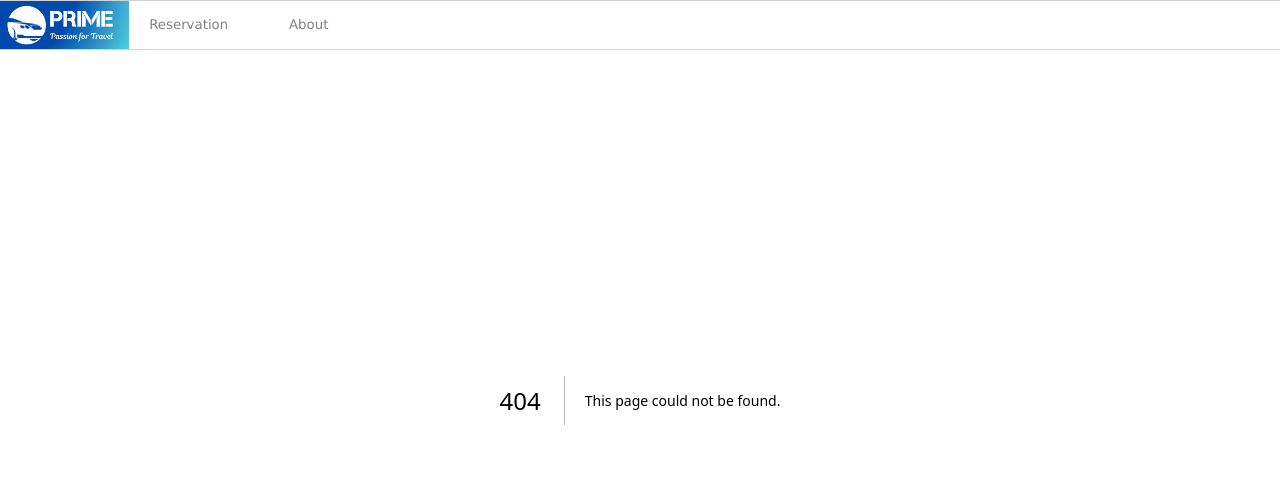
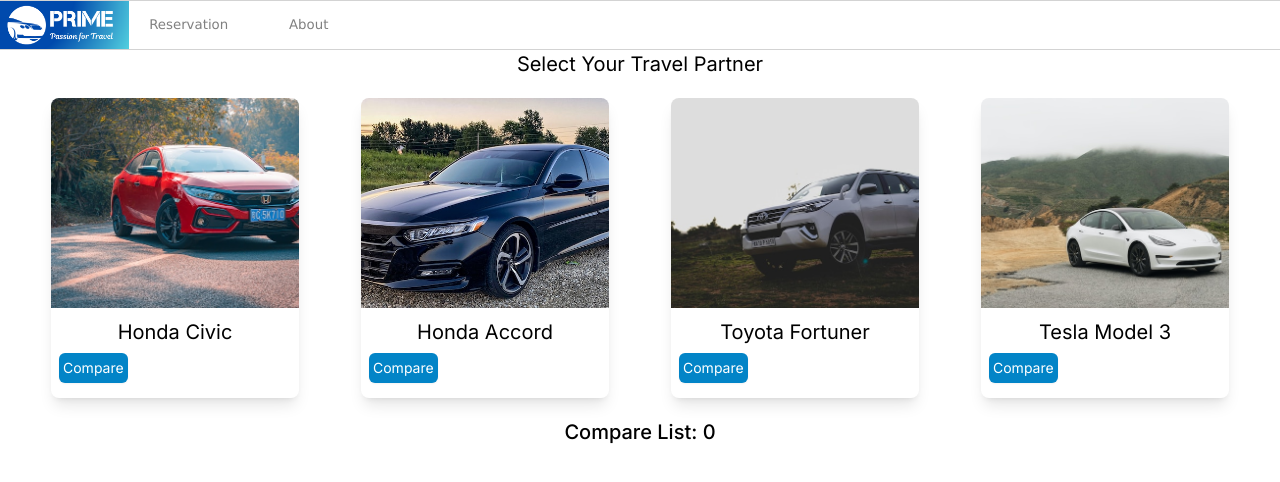
Before and after one commit to stormnoopper/CarReatalApp, a Next.js app: page /car in a window 1280 px wide. Before the commit this address had no page. Shown: the top 482 px of the page. Built offline with nearby package versions, Linux system fonts and the light colour scheme.

Commit message:
Assigment7

```diff
--- /dev/null
+++ b/src/app/(carinfo)/car/[cid]/page.tsx
@@ -0,0 +1,28 @@
+import Image from "next/image";
+
+export default function CarDetailPage({params}:{params:{cid:string}}){
+    //Mock Data
+    const mockCarRepo = new Map()
+    mockCarRepo.set('001',{name:'Honda Civic',image:'/img/civic.jpg'})
+    mockCarRepo.set('002',{name:'Honda Accord',image:'/img/accord.jpg'})
+    mockCarRepo.set('003',{name:'Toyota Fortuner',image:'/img/fortuner.jpg'})
+    mockCarRepo.set('004',{name:'Tesla Model 3',image:'/img/tesla.jpg'})
+
+    return(
+        <main className="text-center p-5">
+            <h1 className="text-lg font-medium">Car ID {params.cid}</h1>
+            <div className="flex flex-row my-5">
+                <Image src={(mockCarRepo.get(params.cid)).image}
+                width={0} height={0} sizes="100vw"
+                className="rounded-lg w-[30%]"
+                alt="CarImage"/>
+                <div className="text-md mx-5">
+                    {mockCarRepo.get(params.cid).name}
+                </div>
+            </div>
+        </main>
+    )
+}
+export async function  generateStaticParams() {
+    return[{cid:'001'},{cid:'002'},{cid:'003'},{cid:'004'}]
+}
--- /dev/null
+++ b/src/app/(carinfo)/car/page.tsx
@@ -0,0 +1,10 @@
+import CarPanel from "@/components/CarPanel"
+
+export default function Car(){
+    return(
+        <main className="text-xl text-center">
+            <h1>Select Your Travel Partner</h1>
+            <CarPanel/>
+        </main>
+    )
+}
--- a/src/app/page.tsx
+++ b/src/app/page.tsx
@@ -1,11 +1,9 @@
 import Banner from "@/components/Banner";
-import CarPanel from "@/components/CarPanel";
 
 export default function Home() {
   return (
     <main>
       <Banner/>
-      <CarPanel/>
     </main>
   );
 }
--- /dev/null
+++ b/src/app/reservations/manage/@dashboard/page.tsx
@@ -0,0 +1,7 @@
+export default function DashBoardPage(){
+    return(
+        <main className="bg-slate-100">
+            <div>Your Dashboaard</div>
+        </main>
+    )
+}
--- /dev/null
+++ b/src/app/reservations/manage/@manage/page.tsx
@@ -0,0 +1,7 @@
+export default function ManagePage(){
+    return(
+        <main>
+            <div>Your Reservations</div>
+        </main>
+    )
+}
--- /dev/null
+++ b/src/app/reservations/manage/layout.tsx
@@ -0,0 +1,10 @@
+export default function ManageReservationLayout
+    ({children,dashboard,manage}:{children:React.ReactNode,dashboard:React.ReactNode,manage:React.ReactNode}){
+    return(
+        <div className='flex flex-col w-full'>
+            {children}
+            {dashboard}
+            {manage}
+        </div>
+    );
+}
--- a/src/app/reservations/manage/page.tsx
+++ b/src/app/reservations/manage/page.tsx
@@ -1,6 +1,6 @@
 export default function ManageReservations(){
     return(
-        <main>
+        <main className="text-center text-lg">
             <div>Manage Your Reservation</div>
         </main>
     )
--- a/src/components/Banner.tsx
+++ b/src/components/Banner.tsx
@@ -2,10 +2,12 @@
 import { useState } from 'react'
 import style from './banner.module.css'
 import Image from 'next/image'
+import { useRouter } from 'next/navigation'
 
 export default function Banner (){
     const covers = ['/img/cover.jpg','/img/cover2.jpg','/img/cover3.jpg']
     const [index, setIndex] = useState(0);
+    const router = useRouter()
 
     return(
         <div className={style.banner} onClick={()=>{setIndex(index+1)}}>
@@ -18,6 +20,11 @@
                 <h1 className='text-4xl font-medium'>Your Travel Partner</h1>
                 <h3 className='text-xl font-serif'>Explore Your World with Us</h3>
             </div>
+            <button className='bg-white text-cyan-600 border border-cyan-600 font-semibold py-2 px-2 m-2 rounded
+            z-30 absolute bottom-0 right-0 hover:bg-cyan-600 hover:text-white hover:border-transparent'
+            onClick={(e)=>{e.stopPropagation(); router.push('/car')}}>
+                Select Your Travel Partner NOW
+            </button>
         </div>
     )
 }
--- a/src/components/CarPanel.tsx
+++ b/src/components/CarPanel.tsx
@@ -1,6 +1,7 @@
 'use client'
 import { useReducer } from "react"
 import ProductCard from "./ProductCard"
+import Link from "next/link"
 
 export default function CarPanel(){
 
@@ -19,17 +20,23 @@
 
     const [compareList,dispatchCompare] = useReducer(compareReducer, new Set<string>())
 
+    //Mock data for Demonstration only
+    const mockCarRepo = [{cid:'001',name:'Honda Civic',image:'/img/civic.jpg'},
+                        {cid:'002',name:'Honda Accord',image:'/img/accord.jpg'},
+                        {cid:'003',name:'Toyota Fortuner',image:'/img/fortuner.jpg'},
+                        {cid:'004',name:'Tesla Model 3',image:'/img/tesla.jpg'}]
+
     return(
         <div>
             <div style={{margin:"20px",display:"flex", flexDirection:"row",flexWrap:"wrap", justifyContent:"space-around", alignContent:"space-around"}}>
-                <ProductCard carName="Honda Civic" imgSrc="/img/civic.jpg"
-                onCompare={(car:string)=>dispatchCompare({type:'add',carName:car})}/>
-                <ProductCard carName="Honda Accord" imgSrc="/img/accord.jpg"
-                onCompare={(car:string)=>dispatchCompare({type:'add',carName:car})}/>
-                <ProductCard carName="Toyota Fortuner" imgSrc="/img/fortuner.jpg"
-                onCompare={(car:string)=>dispatchCompare({type:'add',carName:car})}/>
-                <ProductCard carName="Tesla Model 3" imgSrc="/img/tesla.jpg"
-                onCompare={(car:string)=>dispatchCompare({type:'add',carName:car})}/>
+                {
+                    mockCarRepo.map((carItem)=>(
+                        <Link href={`/car/${carItem.cid}`} className="w-1/5">
+                            <ProductCard carName={carItem.name} imgSrc={carItem.image}
+                            onCompare={(car:string)=>dispatchCompare({type:'add',carName:car})}/>
+                        </Link>
+                    ))
+                }
             </div>
             <div className="w-full text-xl font-medium">Compare List: {compareList.size}</div>
                 {Array.from(compareList).map( (car)=><div key={car}onClick={()=>
--- a/src/components/InteractiveCard.tsx
+++ b/src/components/InteractiveCard.tsx
@@ -2,11 +2,6 @@
 import React from "react";
 
 export default function InteractiveCard({ children , contentName }:{ children:React.ReactNode , contentName:string}){
-
-    function onCardSelected(){
-        alert("You select " + contentName)
-    };
-
     function onCardMouseAction(event: React.SyntheticEvent){
         if(event.type=='mouseover'){
             event.currentTarget.classList.remove('shadow-lg')
@@ -20,8 +15,7 @@
     }
 
     return(
-        <div className="w-1/5 h-[300px] rounded-lg shadow-lg"
-        onClick={()=>onCardSelected()}
+        <div className="w-full h-[300px] rounded-lg shadow-lg"
         onMouseOver={(e)=>onCardMouseAction(e)}
         onMouseOut={(e)=>onCardMouseAction(e)}>
             {children}
--- a/src/components/ProductCard.tsx
+++ b/src/components/ProductCard.tsx
@@ -14,7 +14,7 @@
             <div className='w-full h-[15%] p-[10px]'>{carName}</div>
             <button className='block h-[10%] text-sm rounded-md bg-sky-600
                     hover:bg-indigo-600 mx-2 px-1 py-1 text-white shadow-sm'
-                    onClick={(e)=>{e.stopPropagation(); onCompare(carName)}}>
+                    onClick={(e)=>{e.preventDefault(); onCompare(carName)}}>
                 Compare
             </button>
         </InteractiveCard>
```
